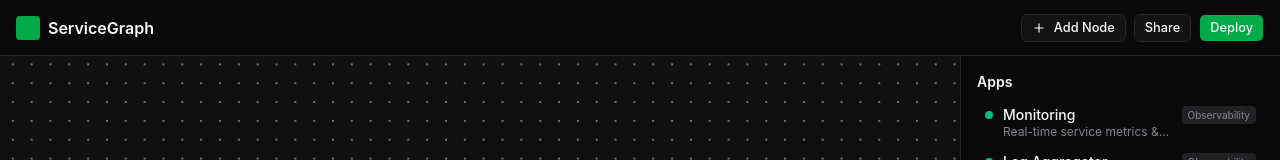
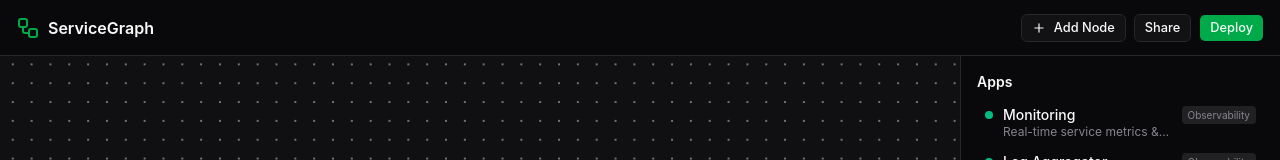
Before and after one commit to Sudipto-das/Service-graph-dashboard, a React (Vite) app: page / in a window 1280 px wide. Shown: the top 160 px of the page. Built offline with nearby package versions, Linux system fonts and the light colour scheme.

Commit message:
added icon

```diff
--- a/src/components/layout/TobBar.tsx
+++ b/src/components/layout/TobBar.tsx
@@ -1,5 +1,5 @@
 
-import { PanelRight, Plus } from "lucide-react";
+import { PanelRight, Plus, Workflow } from "lucide-react";
 import { Button } from "../ui/button";
 import { useAppStore } from "../../store/useAppStore";
 import { useGraph } from "../../context/GraphContext";
@@ -23,7 +23,7 @@ export function TopBar() {
     <header className="flex h-14 items-center justify-between border-b bg-background px-4">
       {/* Logo */}
       <div className="flex items-center gap-2">
-        <div className="h-6 w-6 rounded bg-primary" />
+        <Workflow className="h-6 w-6 text-primary" />
         <span className="font-semibold">ServiceGraph</span>
       </div>
 
```
